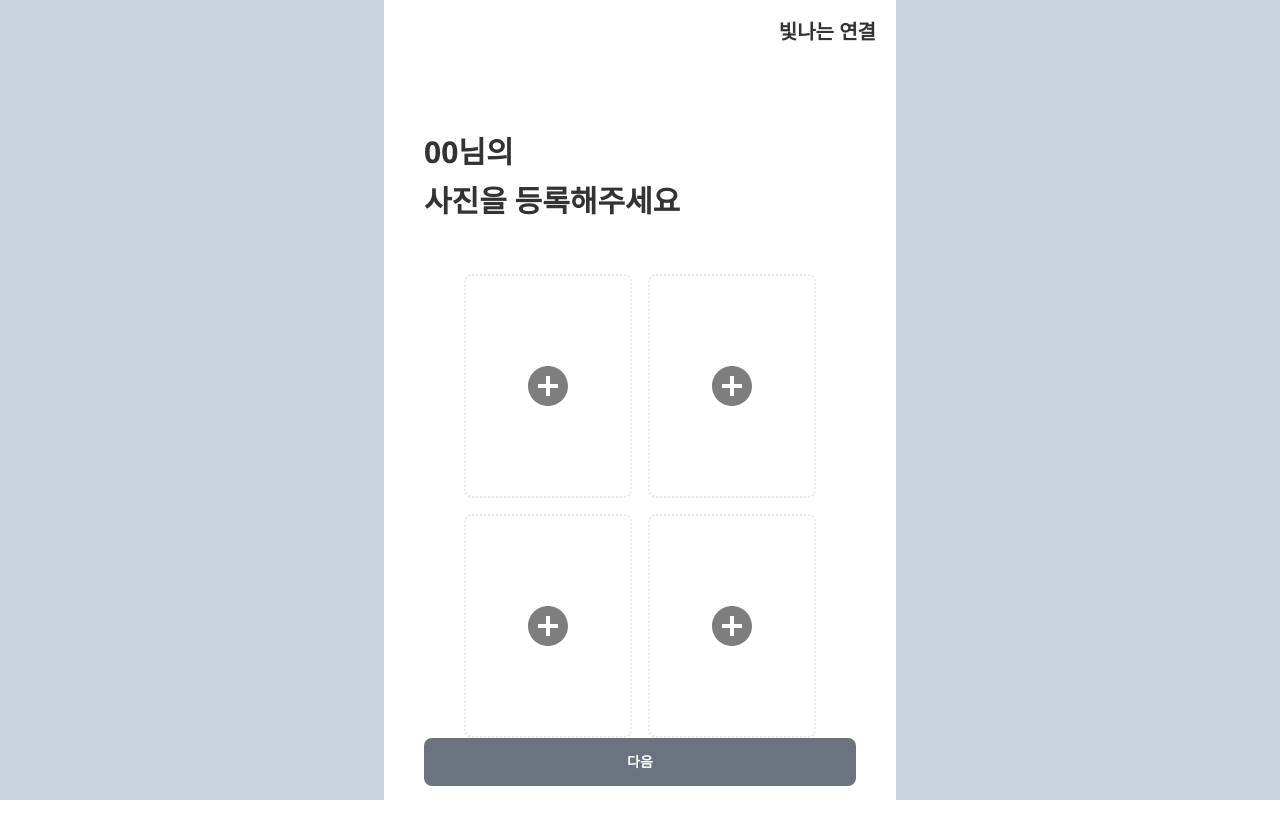
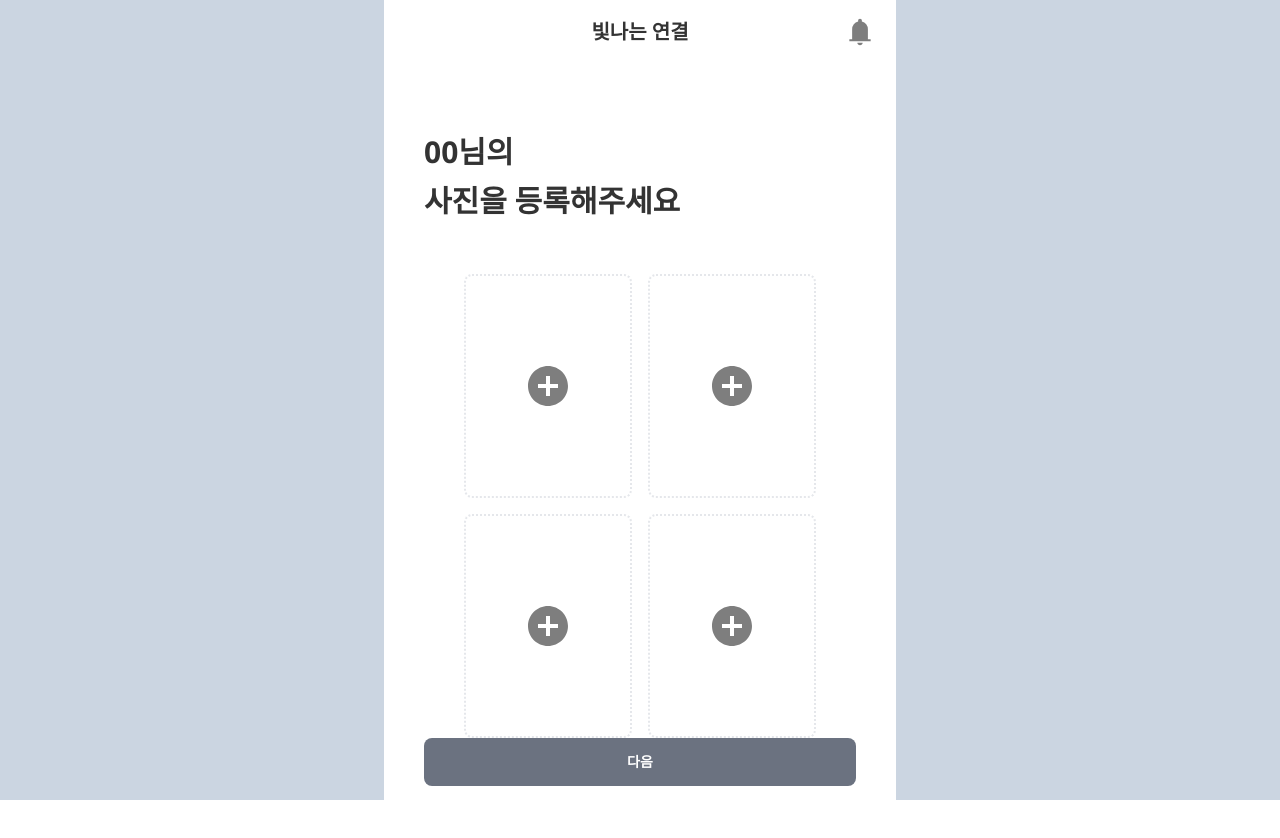
Before and after one commit to BaeJaeSung/SWHackathon2023SummerFront, a Next.js app in the folder hackathon/: page /signup/new/photo in a window 1280 px wide. Shown: the top 838 px of the page. Built offline with nearby package versions, Linux system fonts and the light colour scheme.

Commit message:
notification

```diff
--- a/hackathon/components/header.tsx
+++ b/hackathon/components/header.tsx
@@ -1,17 +1,17 @@
-// import Image from 'next/image'
-// import Icon from '@/public/notifications_FILL1_wght400_GRAD0_opsz48.svg'
+import Image from 'next/image'
+import Icon from '@/public/notifications_FILL1_wght400_GRAD0_opsz48.svg'
 export default function Header() {
   return (
     <nav className="flex h-16 w-full items-center justify-between p-5">
       <div className="w-8" />
       <h1 className="text-xl font-semibold">빛나는 연결</h1>
-      {/* <Image
+      <Image
         width={32}
         height={32}
         src={Icon}
         alt={'notification'}
         className="cursor-pointer opacity-50 hover:opacity-80"
-      /> */}
+      />
     </nav>
   )
 }
```
